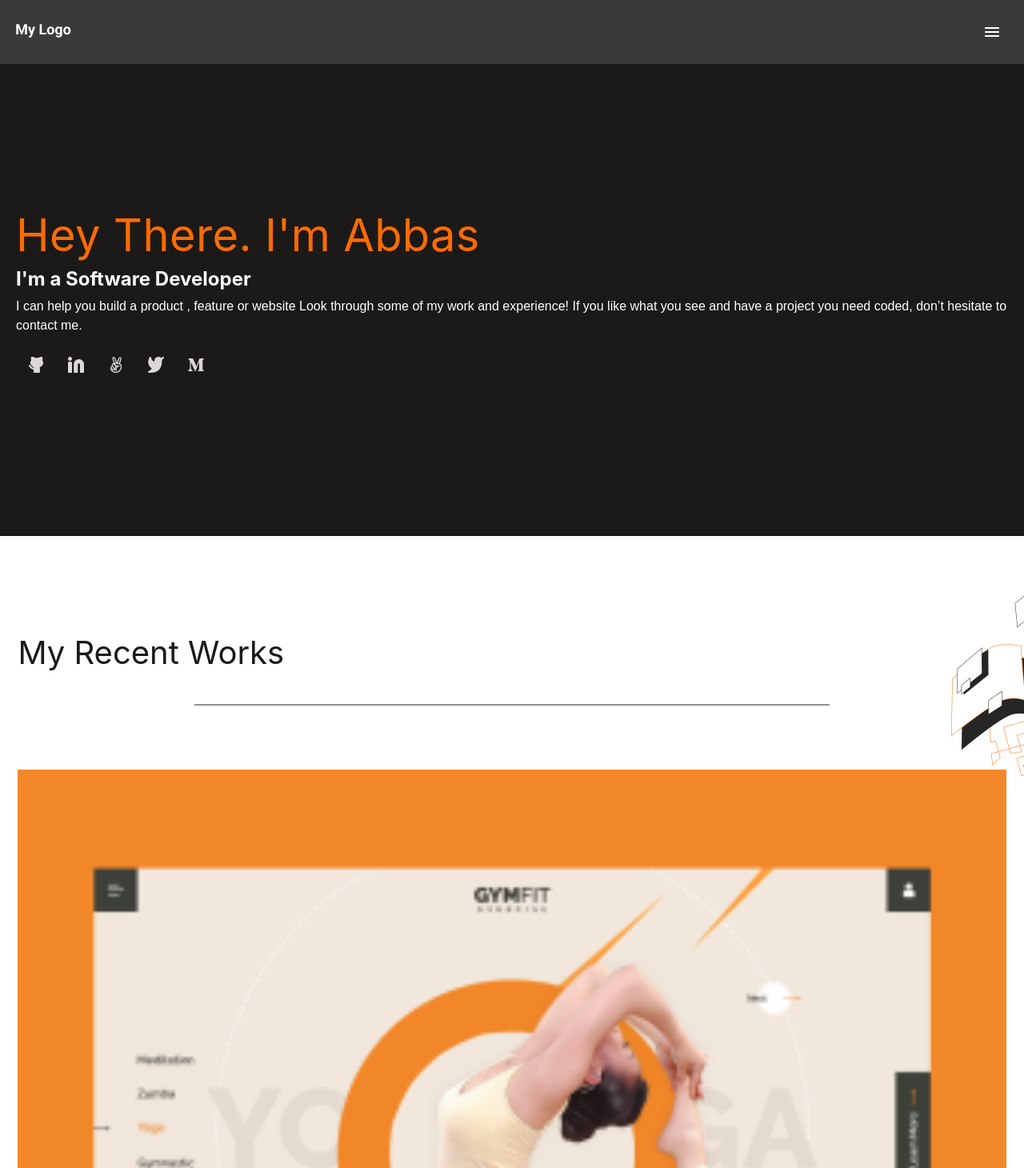
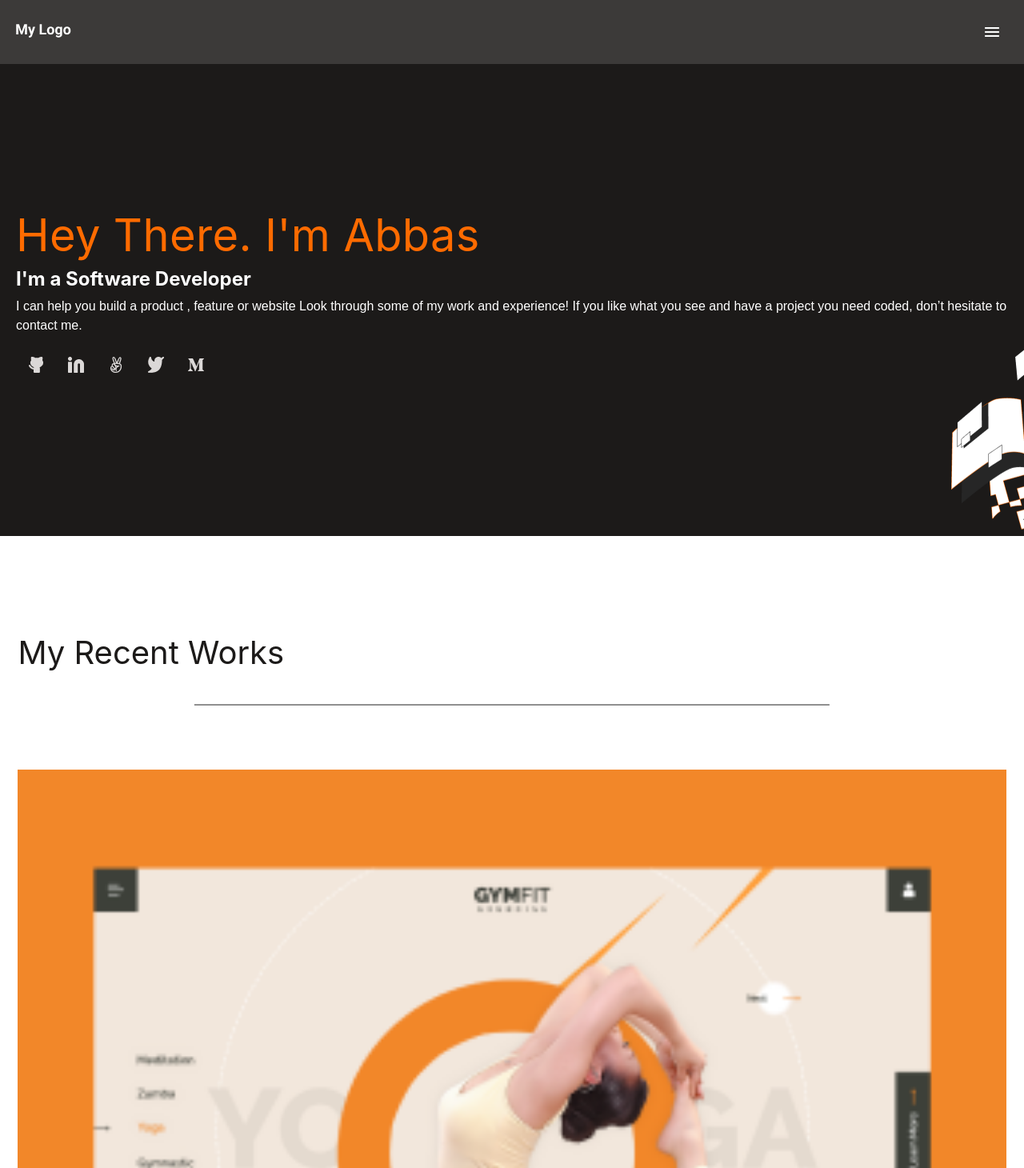
Before and after one commit to Abbas-Aljuaifari/code-pair-programing, a plain HTML site: page index.html in a window 1280 px wide. Shown: the top 1460 px of the page at 80% size. Drawn offline with Linux system fonts and the light colour scheme.

Commit message:
Update background image in home section

```diff
--- a/index.html
+++ b/index.html
@@ -70,7 +70,7 @@ don’t hesitate to contact me.
                 </li>
             </ul>
             <!--illustrations section-->
-            <div class="illustration-header" aria-hidden="true">   </div>
+            <!-- <div class="illustration-header" aria-hidden="true">   </div> -->
     </section>
         <!--work section starts here-->
     <section class="work-section-container">
--- a/style.css
+++ b/style.css
@@ -96,6 +96,10 @@ ul {
   align-items: flex-start;
   line-height: 24px;
   gap: 12px;
+  background-image: url('./images/background-img.png');
+  background-repeat: no-repeat;
+  background-position-x: 100%;
+  background-position-y: 115%;
 }
 
 .home-pag-header {
@@ -133,7 +137,7 @@ ul {
   margin: 5px;
 }
 
-.illustration-header {
+/* .illustration-header {
   background-image: url('./images/background-img.png');
   background-repeat: no-repeat;
   position: absolute;
@@ -143,7 +147,7 @@ ul {
   width: 150px;
   height: 360px;
   background-position: right;
-}
+} */
 
 /* work section */
 .work-section-container {
```
